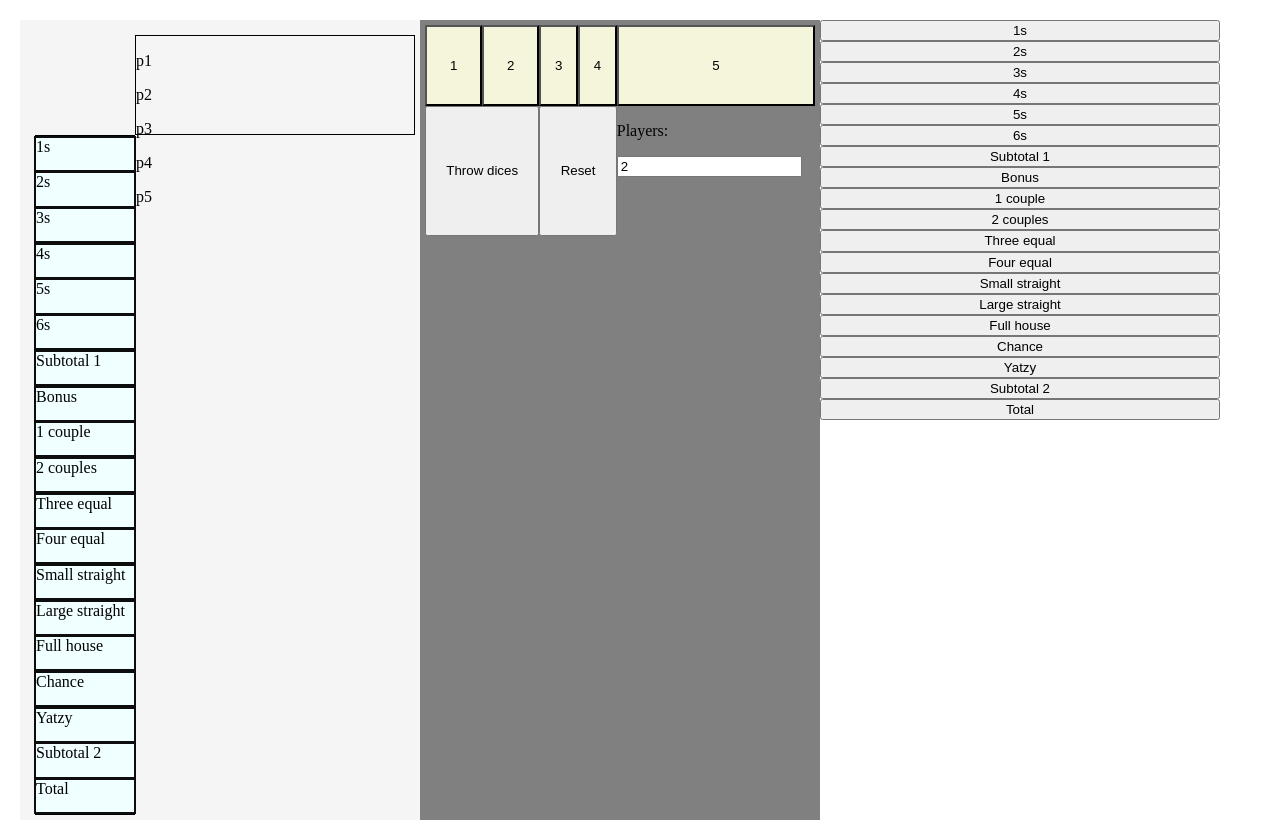
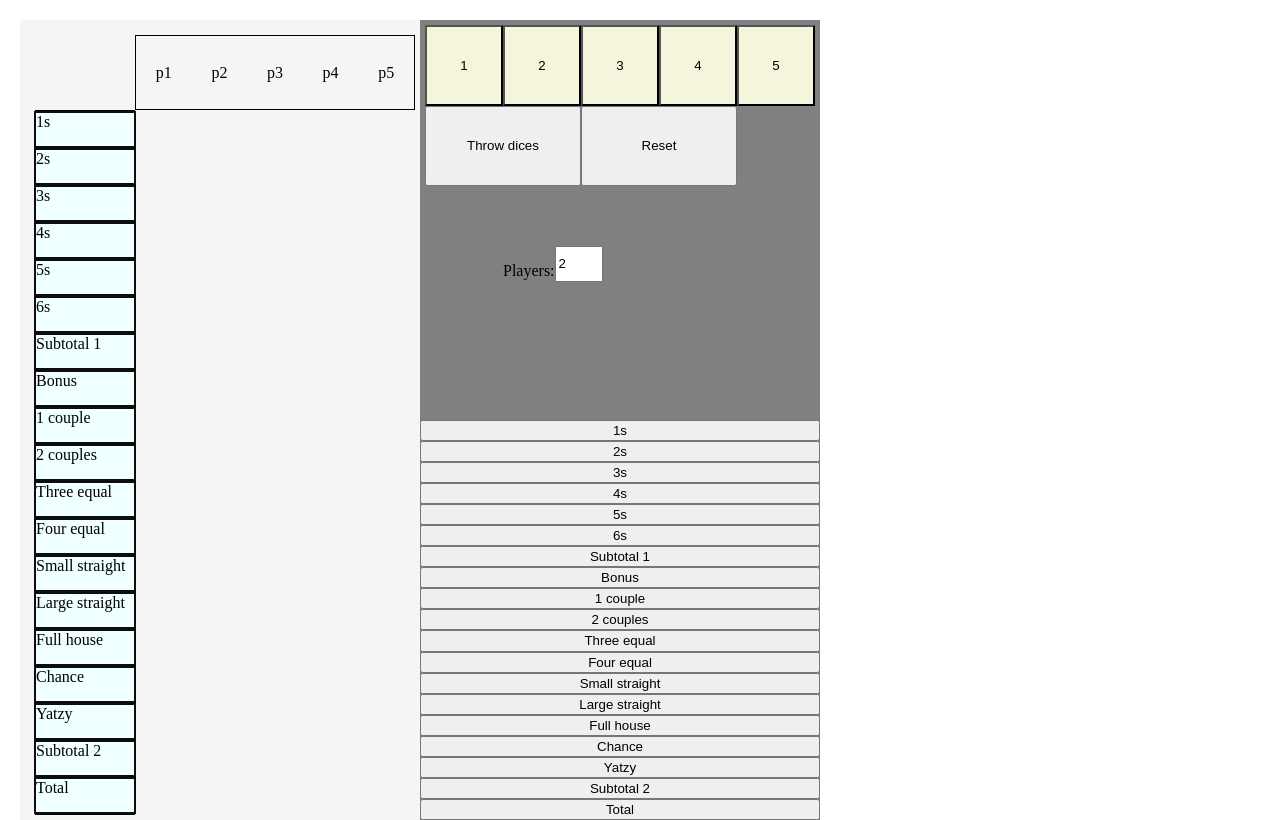
Before and after one commit to Joelk97/YatziAI, a plain HTML site: page index.html in a window 1280 px wide. Drawn offline with Linux system fonts and the light colour scheme; a script that the page names is missing.

Commit message:
Update style.css

```diff
--- a/style.css
+++ b/style.css
@@ -12,7 +12,7 @@ body {
 .points {
     display: grid;
     grid-template-columns: 10px 100px auto;
-    grid-template-rows: 10px 100px auto;
+    grid-template-rows: 10px 75px auto;
     margin: 0;
     padding: 5px;
     background: whitesmoke;
@@ -37,18 +37,35 @@ body {
     justify-self: center;
 }
 .players {
+    display: grid;
+    grid-template-rows: auto;
+    grid-template-columns: repeat(5, auto);
     grid-column: 3/4;
     grid-row: 2/3;
     border: solid black 1px;
 }
+
+#tab {
+    width: 100%;
+    height: 100%;
+    grid-column: 3/4;
+    grid-row: 3/4;
+}
+
+
+.players p {
+    display: flex;
+    justify-content: center;
+    align-items: center;
+}
 .what-action {
     display: grid;
-    grid-column: 4/5;
-    grid-row: 2/3;
+    grid-column: 3/4;
+    grid-row: 3/4;
 }
 .buttons {
     display: grid;
-    grid-template-columns: repeat(5, auto);
+    grid-template-columns: repeat(5, minmax(auto,20%));
     grid-template-rows: repeat(5, auto);
     margin: 0;
     padding: 5px;
@@ -56,6 +73,17 @@ body {
     grid-column: 3/4;
     grid-row: 2/3;
 }
+.num-players {
+    display: flex;
+    grid-row: 4/5;
+    grid-column: 2/3;
+}
+
+.num-players input {
+    width: 40px;
+    height: 30px;
+}
+
 .dices {
     margin: 0;
     padding: 5px;
```
